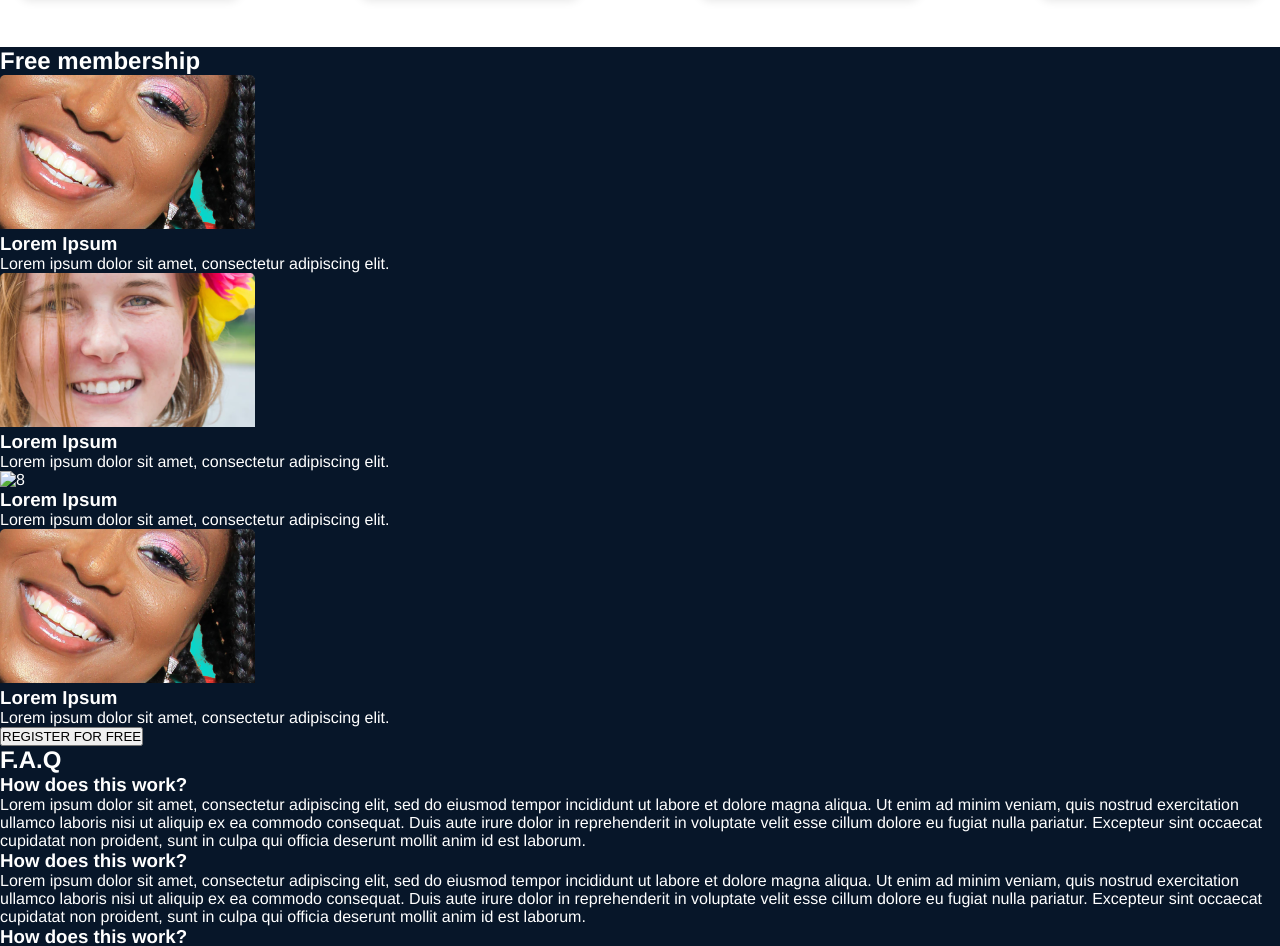
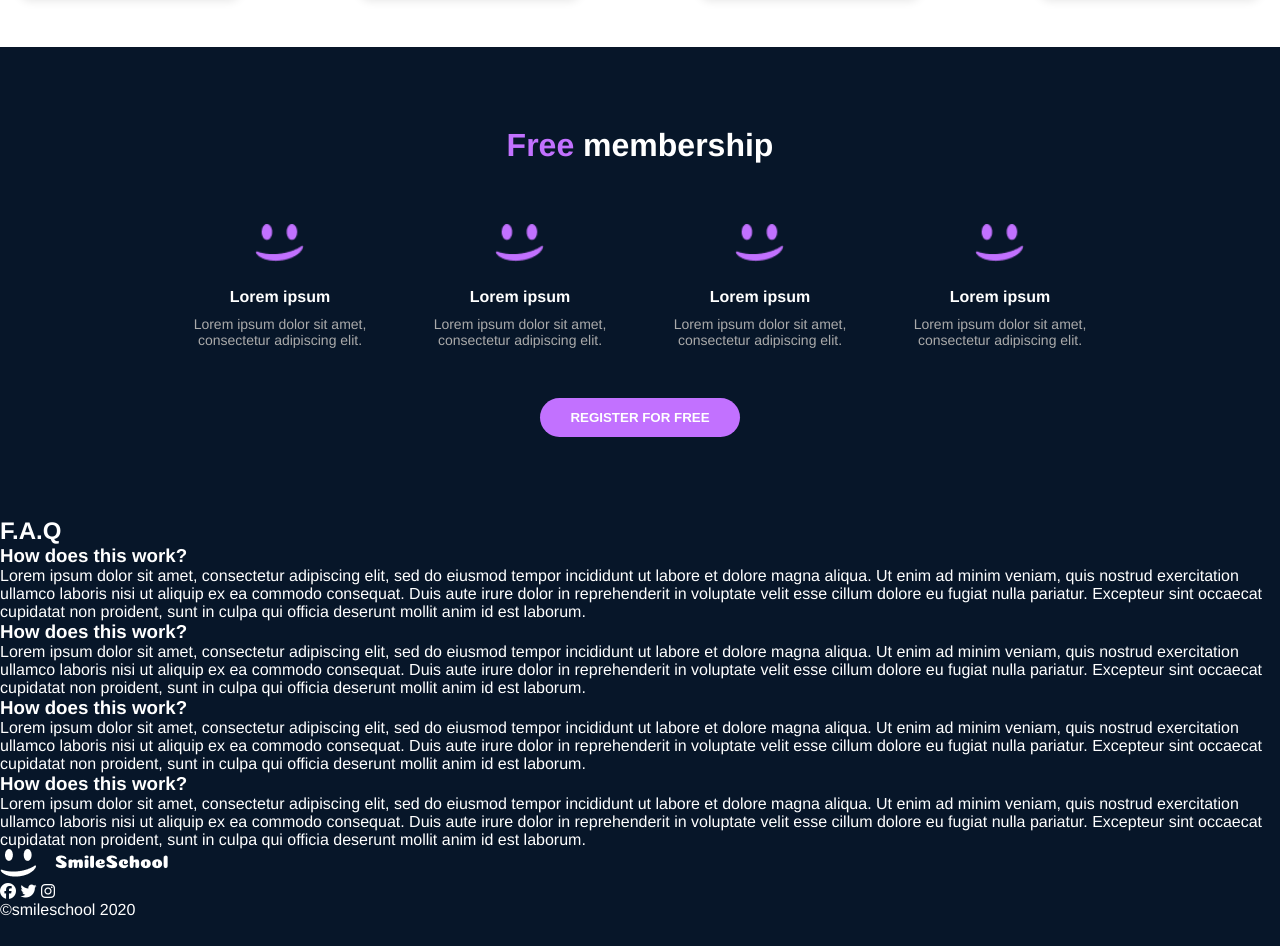
Before and after one commit to ishimwejonathan/alx_html_css, a plain HTML site: page css_advanced/index.html in a window 1280 px wide. Shown: the part 2609-3555 px from the top of the page. After the commit the page ends 3528 px from the top, so only its background shows below. Drawn offline with Linux system fonts and the light colour scheme.

Commit message:
Add membership section

```diff
--- a/css_advanced/index.html
+++ b/css_advanced/index.html
@@ -138,35 +138,33 @@
 
 
         </section>
-        <section>
-            <h2>Free membership</h2>
-            <div>
-                <img src="images/9.png" alt="7">
-
-                <h3>Lorem Ipsum</h3>
+     <section class="membership">
+  <h2><span>Free</span> membership</h2>
+  <div class="membership-cards">
+    <div class="card">
+      <img src="images/smile.png" alt="Smile icon">
+      <h3>Lorem ipsum</h3>
       <p>Lorem ipsum dolor sit amet, consectetur adipiscing elit.</p>
     </div>
-            <div>
-                <img src="images/7.png" alt="7">
-
-                <h3>Lorem Ipsum</h3>
+    <div class="card">
+      <img src="images/smile.png" alt="Smile icon">
+      <h3>Lorem ipsum</h3>
       <p>Lorem ipsum dolor sit amet, consectetur adipiscing elit.</p>
     </div>
-            <div>
-                <img src="images/8" alt="8">
-
-                <h3>Lorem Ipsum</h3>
+    <div class="card">
+      <img src="images/smile.png" alt="Smile icon">
+      <h3>Lorem ipsum</h3>
       <p>Lorem ipsum dolor sit amet, consectetur adipiscing elit.</p>
     </div>
-            <div>
-                <img src="images/9.png" alt="9">
-
-
-                <h3>Lorem Ipsum</h3>
+    <div class="card">
+      <img src="images/smile.png" alt="Smile icon">
+      <h3>Lorem ipsum</h3>
       <p>Lorem ipsum dolor sit amet, consectetur adipiscing elit.</p>
     </div>
-            <button>REGISTER FOR FREE</button>
+  </div>
+  <button class="register-btn">REGISTER FOR FREE</button>
 </section>
+
         <section>
             <h2>F.A.Q</h2>
             <div>
--- a/css_advanced/styles.css
+++ b/css_advanced/styles.css
@@ -236,3 +236,62 @@ body {
   font-style: italic;
   font-size: 14px;
 }
+.membership {
+  background-color: #071629;
+  color: white;
+  padding: 80px 20px;
+  text-align: center;
+}
+
+.membership h2 {
+  font-size: 32px;
+  font-weight: 600;
+  margin-bottom: 60px;
+}
+
+.membership h2 span {
+  color: #C271FF;
+}
+
+.membership-cards {
+  display: flex;
+  flex-wrap: wrap;
+  justify-content: center;
+  gap: 40px;
+  margin-bottom: 50px;
+}
+
+.membership .card {
+  width: 200px;
+  text-align: center;
+}
+
+.membership .card img {
+  height: 40px;
+  margin-bottom: 20px;
+}
+
+.membership .card h3 {
+  font-size: 16px;
+  margin-bottom: 10px;
+}
+
+.membership .card p {
+  font-size: 14px;
+  color: #AAA;
+}
+
+.register-btn {
+  background-color: #C271FF;
+  color: white;
+  padding: 12px 30px;
+  border: none;
+  border-radius: 30px;
+  font-weight: 600;
+  cursor: pointer;
+  transition: background 0.3s;
+}
+
+.register-btn:hover {
+  background-color: #a94de5;
+}
```
Lines whose indentation alone changed are shown as unchanged.
